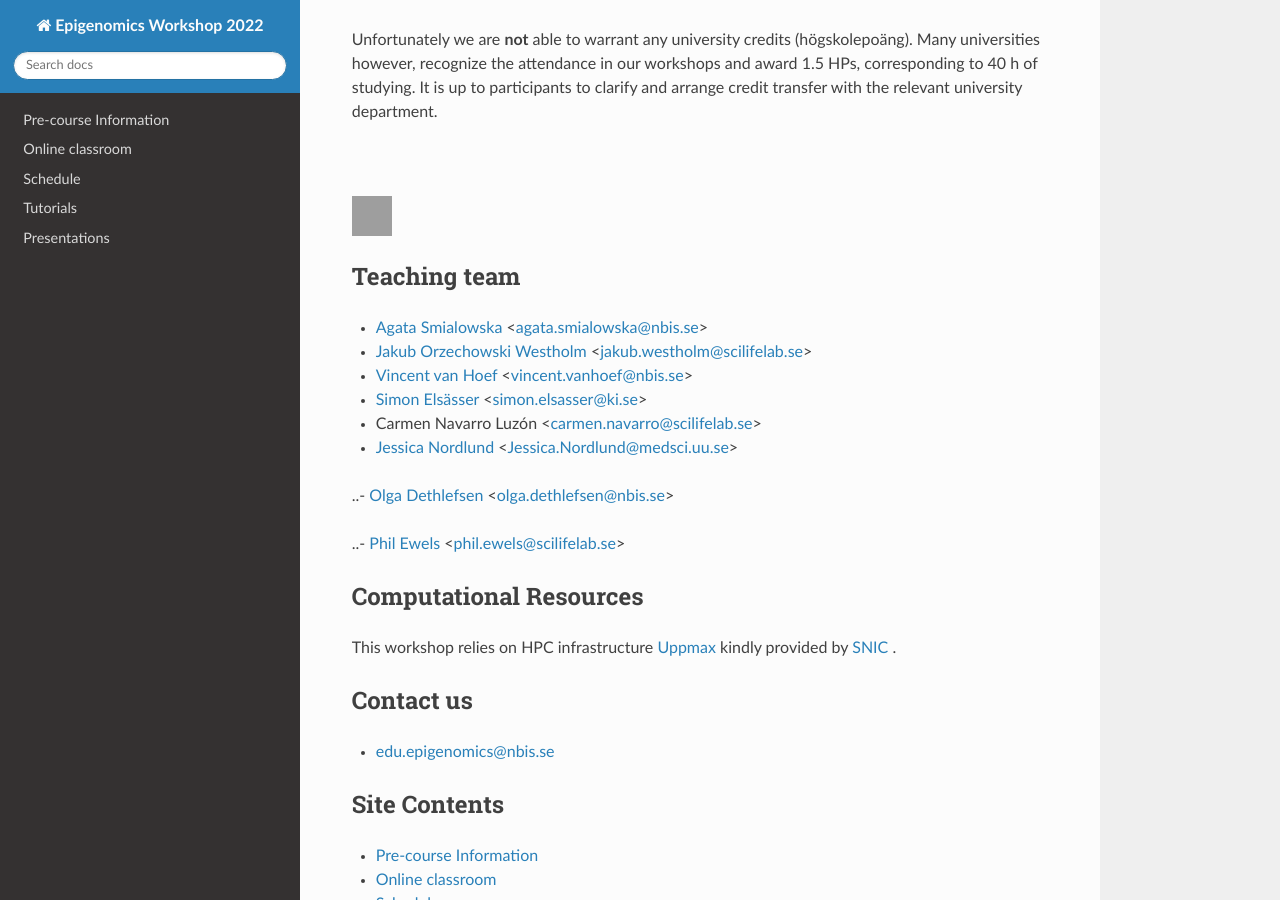
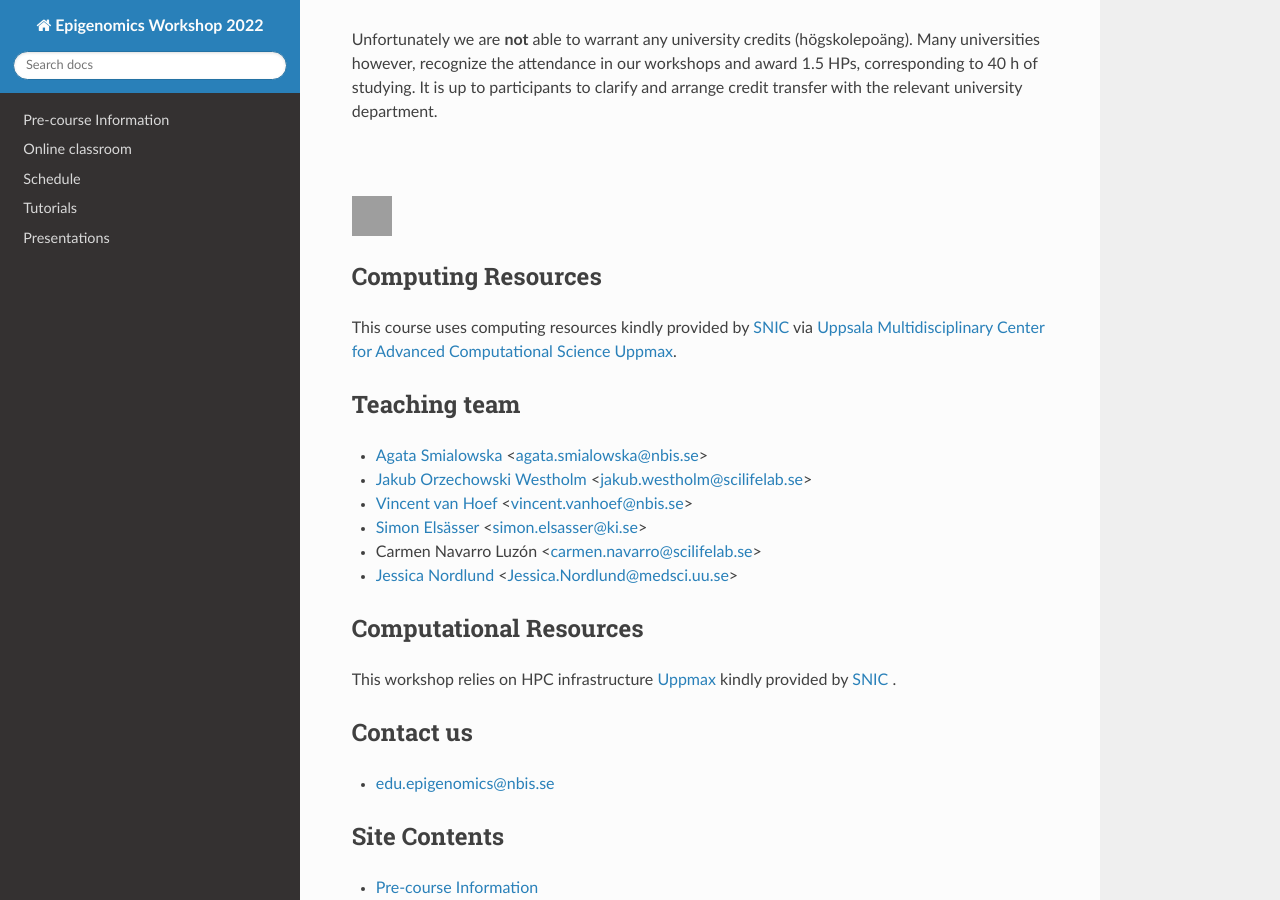
Before and after one commit to NBISweden/workshop-epigenomics-RTDs, a Sphinx documentation site: the page built from docs/index.rst, in a window 1280 px wide and 900 px high, scrolled down 2484 px. Built offline with Sphinx 7.4.7 and the Read the Docs theme 2.0.0, drawn with Linux system fonts in a browser that asks for light colours; grey boxes are pictures that could not be loaded.

Commit message:
add info on Uppmax on the landing page

```diff
--- a/docs/index.rst
+++ b/docs/index.rst
@@ -144,6 +144,11 @@ Unfortunately we are **not** able to warrant any university credits (högskolepo
    	:width: 40
 
 
+Computing Resources
+--------------------------------
+
+This course uses computing resources kindly provided by `SNIC <https://www.snic.se/>`_ via `Uppsala Multidisciplinary Center for Advanced Computational Science Uppmax <https://www.uppmax.uu.se/>`_.
+
 
 Teaching team
 -------------
@@ -162,9 +167,9 @@ Teaching team
 
 
 
-..- `Olga Dethlefsen <https://nbis.se/about/staff/olga-dethlefsen/>`_ <olga.dethlefsen@nbis.se>
+.. - `Olga Dethlefsen <https://nbis.se/about/staff/olga-dethlefsen/>`_ <olga.dethlefsen@nbis.se>
 
-..- `Phil Ewels <https://www.kth.se/profile/phile?l=en>`_ <phil.ewels@scilifelab.se>
+.. - `Phil Ewels <https://www.kth.se/profile/phile?l=en>`_ <phil.ewels@scilifelab.se>
 
 
 
```
